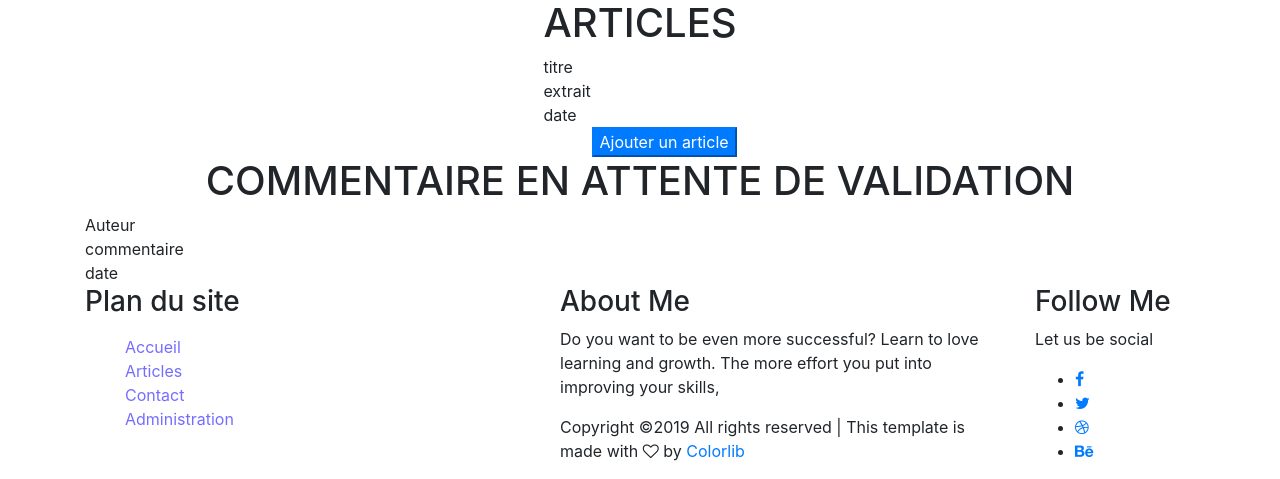
After one commit to jeremybouvier/openclassrooms-projet5, a PHP site: template Templates/admin.twig in a window 1280 px wide. The commit adds this page. Shown: the part 397-876 px from the top of the page. Run offline with PHP 8.4, Linux system fonts and the light colour scheme; the template is opened without the code that fills it, so the values that code supplies are empty; some libraries are stand-ins or nearby versions.

Commit message:
realisation of AdminController class

```diff
--- /dev/null
+++ b/Templates/admin.twig
@@ -0,0 +1,122 @@
+{% extends '/layout/default.twig'%}
+    {% block content %}
+        <!--================Home Banner Area =================-->
+        <section class="banner_area">
+            <div class="box_1620">
+                <div class="banner_inner d-flex align-items-center" style="
+                background-image:url('/Templates/img/blog/baniere/baniere.jpg');
+                background-position : center; background-size: 100%; border-radius: 15px;">
+                    <div class="container">
+                        <div class="banner_content text-center" >
+                            <h2>Administration</h2>
+                            <div class="page_link">
+                                <a href="/home">Home</a>
+                                <a href="#">Administration</a>
+                            </div>
+                        </div>
+                    </div>
+                </div>
+            </div>
+        </section>
+        <!--================End Home Banner Area =================-->
+
+        <!--================Blog Area =================-->
+        <section class="home_banner_area">
+
+            <div class="container box_1620" >
+                <section class="row d-flex justify-content-center">
+                    <div class="section-top-border">
+                        <h1 class="mb-30 title_color text-center">ARTICLES</h1>
+                        <div class="progress-table-wrap">
+                            <div class="progress-table">
+                                <div class="table-head">
+                                    <div class="country">titre</div>
+                                    <div class="percentage">extrait</div>
+                                    <div class="country">date</div>
+                                    <div class="serial"></div>
+                                    <div class="serial"></div>
+                                </div>
+                                {% for posts in Post %}
+                                <div class="table-row">
+                                    <div class="country">{{ posts.title }}</div>
+                                    <div class="percentage">{{ posts.previewText }}</div>
+                                    <div class="country">{{ posts.updateDate }}</div>
+                                    <div class="serial mr-3" >
+                                        <form method="post" >
+                                            <input type="hidden" name="updatePost" value="{{ posts.id }}">
+                                            <button type="submit" class="admin_btn p-0 bg-white text-primary" >
+                                                <span class="lnr lnr-pencil"></span>
+                                            </button>
+                                        </form>
+                                    </div>
+                                    <div class="serial" >
+                                        <form method="post" >
+                                            <input type="hidden" name="deletePost" value="{{ posts.id }}">
+                                            <button type="submit" class="admin_btn p-0 bg-white text-primary">
+                                                <span class="lnr lnr-trash"></span>
+                                            </button>
+                                        </form>
+                                    </div>
+                                </div>
+                                {% endfor %}
+                                <div class="table-row d-flex justify-content-end">
+                                    <form method="post">
+                                        <input type="hidden" name="createPost" value="{{ posts.id }}">
+                                        <button type="submit" class="btn-primary submit_btn">
+                                            Ajouter un article
+                                        </button>
+                                    </form>
+                                </div>
+                            </div>
+                        </div>
+
+                    </div>
+                </section>
+                <section class="row d-flex justify-content-center">
+                    <div class="col-12" >
+                        <h1 class="mb-30 title_color text-center">COMMENTAIRE EN ATTENTE DE VALIDATION</h1>
+                        <div class="progress-table-wrap">
+                            <div class="progress-table">
+                                <div class="table-head">
+                                    <div class="country">Auteur</div>
+                                    <div class="percentage">commentaire</div>
+                                    <div class="country">date</div>
+                                    <div class="serial"></div>
+                                    <div class="serial"></div>
+                                </div>
+                                {% for comments in Comment %}
+                                    <div class="table-row">
+                                        <div class="country">{{ comments.author }}</div>
+                                        <div class="percentage">{{ comments.commentText }}</div>
+                                        <div class="country">{{ comments.updateDate }}</div>
+                                        <div class="serial mr-3" >
+                                            <form method="post" >
+                                                <input type="hidden" name="validComment" value="{{ comments.id }}">
+                                                <button type="submit" class="admin_btn p-0 bg-white text-primary" >
+                                                    <span class="lnr lnr-checkmark-circle"></span>
+                                                </button>
+                                            </form>
+                                        </div>
+                                        <div class="serial">
+                                            <form method="post" >
+                                                <input type="hidden" name="deleteComment" value="{{ comments.id }}">
+                                                <button type="submit" class="admin_btn p-0 bg-white text-primary">
+                                                    <span class="lnr lnr-trash"></span>
+                                                </button>
+                                            </form>
+                                        </div>
+                                    </div>
+                                {% endfor %}
+                            </div>
+                        </div>
+                    </div>
+                </section>
+            </div>
+        </section>
+        <!--================Blog Area =================-->
+
+
+
+
+
+    {% endblock content %}
--- a/Templates/updatePost.twig
+++ b/Templates/editPost.twig
@@ -4,7 +4,7 @@
     <section class="home_banner_area">
 
         <div class="container box_1620">
-            <h1>Modification de l'article</h1>
+            <h1 class="mb-30 title_color text-center">Modification de l'article</h1>
 
             <div class=" comments-area">
                 {% include 'postForm.twig' %}
--- a/Templates/post.twig
+++ b/Templates/post.twig
@@ -41,7 +41,6 @@
                                         <li><a href="#">{{ User.firstname }} {{ User.surname }}<i class="lnr lnr-user"></i></a></li>
                                         <li><a href="#">{{ Post.updateDate }}<i class="lnr lnr-calendar-full"></i></a></li>
                                         <li><a href="#">Comments<i class="lnr lnr-bubble"></i></a></li>
-                                        <li><a href="/updatePost/{{ Post.id }}">modifier  <i class="lnr lnr-pencil"></i></a></li>
                                     </ul>
                                     <ul class="social-links">
                                         <li><a href="http://facebook.com/jeremy.bouvier.522"><i class="fa fa-facebook"></i></a></li>
@@ -73,9 +72,6 @@
                                             <p class="date">Le : {{ comments.updatedate }}</p>
                                             <p class="comment">
                                                 {{ comments.commenttext }}
-                                                <a href="../deleteComment/{{ Post.id }}/{{ comments.id }}">
-                                                    Supprimer {{ comments.id }}
-                                                </a>
                                             </p>
                                         </div>
                                     </div>
--- a/app/Router/Router.php
+++ b/app/Router/Router.php
@@ -96,7 +96,4 @@ class Router
         }
         throw new RouterException('no route name specify');
     }
-
-
-
 }
--- a/src/Manager/CommentManager.php
+++ b/src/Manager/CommentManager.php
@@ -26,4 +26,6 @@ class CommentManager extends Manager
         $data = $req->fetchall(\PDO::FETCH_CLASS, get_class($this->model));
         return $data;
     }
+
+
 }
```
Also changed, not shown: Templates/login.twig (added, +55 -0 lines), app/Manager.php (+9 -0 lines), app/Model.php (+13 -1 lines), index.php (+5 -4 lines), src/Controller/AdminController.php (added, +59 -0 lines), src/Controller/CommentController.php (+3 -20 lines), src/Controller/LoginController.php (added, +23 -0 lines), src/Controller/PostController.php (+18 -10 lines), src/Manager/UserManager.php (+14 -0 lines), src/Model/Comment.php (+29 -4 lines).
